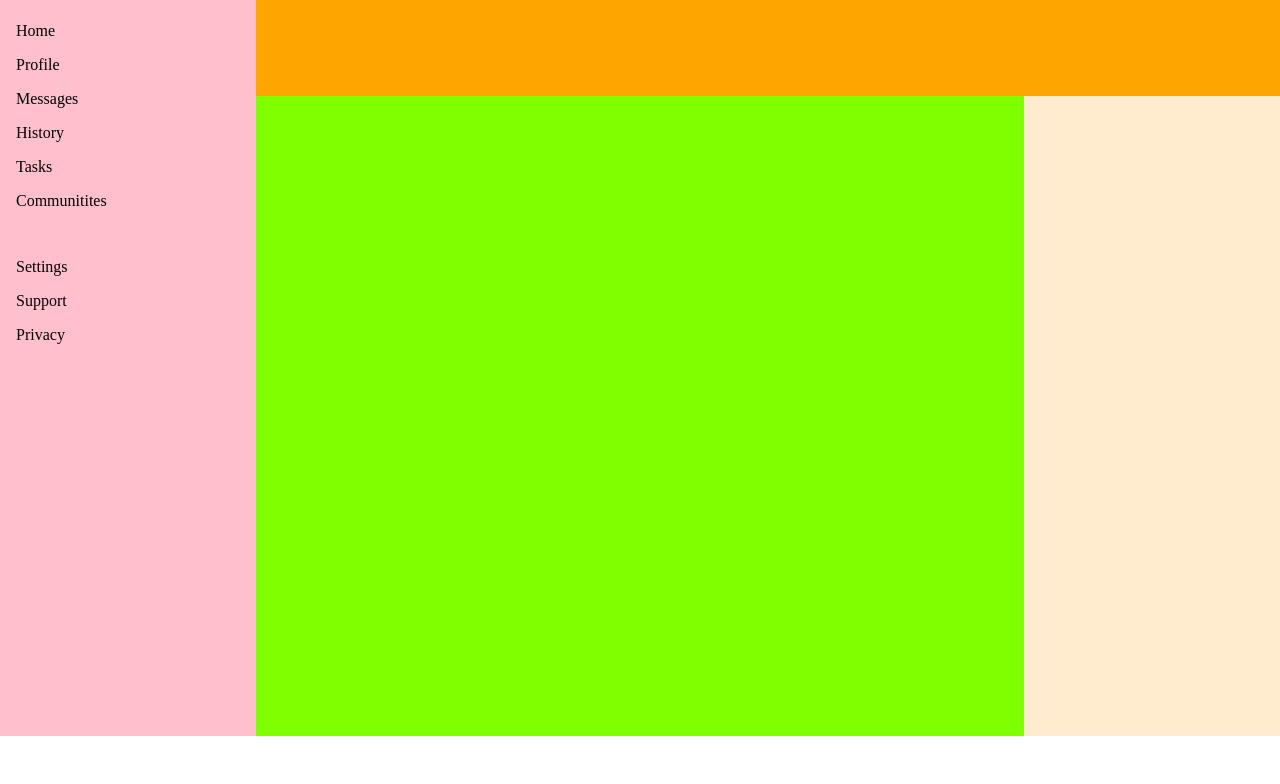
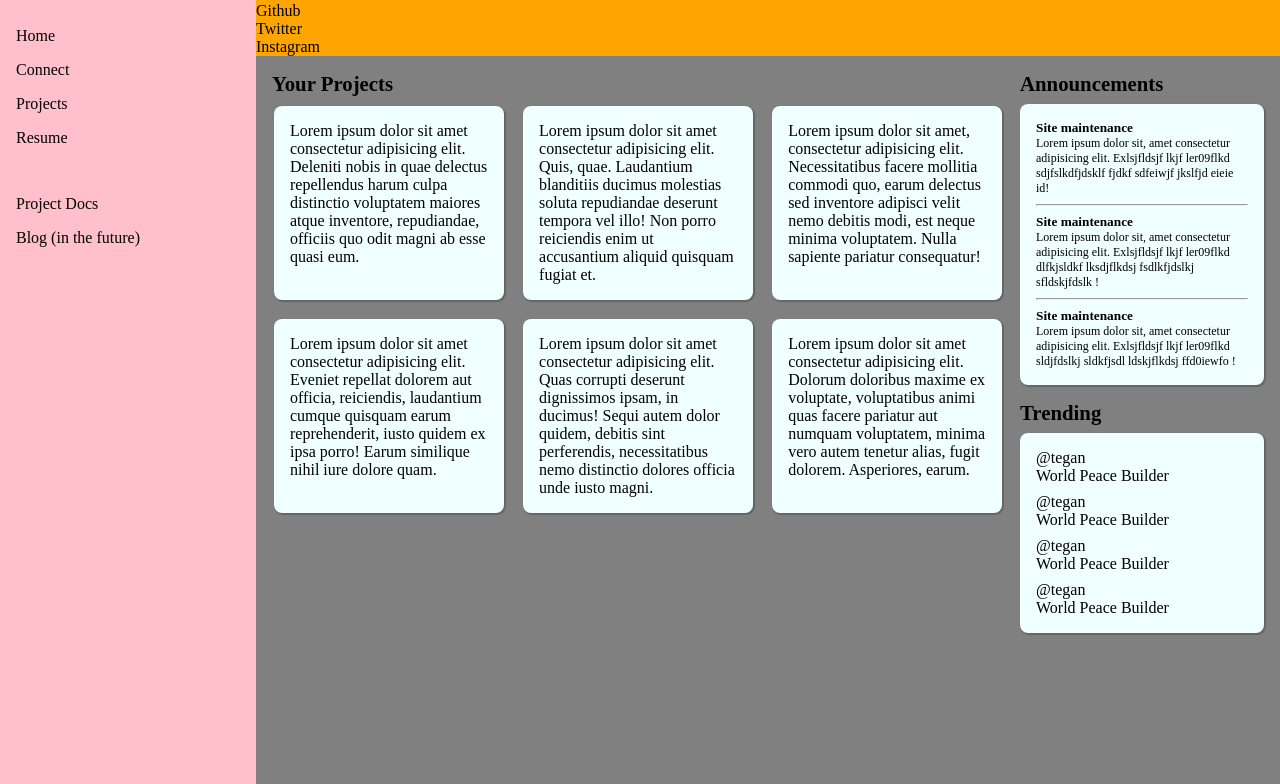
Before and after one commit to fullmoonemptysun/Dashboard, a plain HTML site: page index.html in a window 1280 px wide. Shown: the part 64-848 px from the top of the page. Before the commit the page ends 800 px from the top, so only its background shows below. Drawn offline with Linux system fonts and the light colour scheme.

Commit message:
Add project cards, Side content cards, set up relative font sizing, add clock

```diff
--- a/index.html
+++ b/index.html
@@ -14,19 +14,17 @@
                 <div class="list-block">
                 <ul class="flex">
                     <li>Home</li>
-                    <li>Profile</li>
-                    <li>Messages</li>
-                    <li>History</li>
-                    <li>Tasks</li>
-                    <li>Communitites</li>
+                    <li>Connect</li>
+                    <li>Projects</li>
+                    <li>Resume</li>
                 </ul>
                 </div>
 
                 <div class="list-block">
                     <ul class="flex">
-                        <li>Settings</li>
-                        <li>Support</li>
-                        <li>Privacy</li>
+                        <li>Project Docs</li>
+                        <li>Blog (in the future)</li>
+
 
                     </ul>
                 </div>
@@ -34,18 +32,84 @@
             <div class="content">
                 <div class="header">
                     <div class="header-upper">
-
+                        <div class="time">
+                            <iframe src="https://free.timeanddate.com/clock/i9kzayhn/n197/tct/pct/ftb/tt0/tw0/tm3/td2/th1/ta1/tb2" frameborder="0" width="165" height="18" allowtransparency="true"></iframe>
+                        </div>
                     </div>
 
                     <div class="header-lower">
-
+                        <div>Linkedin</div>
+                        <div>Github</div>
+                        <div>Twitter</div>
+                        <div>Instagram</div>
                     </div>
 
                 </div>
 
                 <div class="main">
-                    <div class="projects"></div>
-                    <div class="side-content"></div>
+                    <div class="projects">
+                        <h4>Your Projects</h4>
+
+                        <div class="project-container">
+                            <div class="project-card">Lorem ipsum dolor sit amet consectetur adipisicing elit. Deleniti nobis in quae delectus repellendus harum culpa distinctio voluptatem maiores atque inventore, repudiandae, officiis quo odit magni ab esse quasi eum.</div>
+                            <div class="project-card">Lorem ipsum dolor sit amet consectetur adipisicing elit. Quis, quae. Laudantium blanditiis ducimus molestias soluta repudiandae deserunt tempora vel illo! Non porro reiciendis enim ut accusantium aliquid quisquam fugiat et.</div>
+                            <div class="project-card">Lorem ipsum dolor sit amet, consectetur adipisicing elit. Necessitatibus facere mollitia commodi quo, earum delectus sed inventore adipisci velit nemo debitis modi, est neque minima voluptatem. Nulla sapiente pariatur consequatur!</div>
+                            <div class="project-card">Lorem ipsum dolor sit amet consectetur adipisicing elit. Eveniet repellat dolorem aut officia, reiciendis, laudantium cumque quisquam earum reprehenderit, iusto quidem ex ipsa porro! Earum similique nihil iure dolore quam.</div>
+                            <div class="project-card">Lorem ipsum dolor sit amet consectetur adipisicing elit. Quas corrupti deserunt dignissimos ipsam, in ducimus! Sequi autem dolor quidem, debitis sint perferendis, necessitatibus nemo distinctio dolores officia unde iusto magni.</div>
+                            <div class="project-card">Lorem ipsum dolor sit amet consectetur adipisicing elit. Dolorum doloribus maxime ex voluptate, voluptatibus animi quas facere pariatur aut numquam voluptatem, minima vero autem tenetur alias, fugit dolorem. Asperiores, earum.</div>
+                        </div>
+                    </div>
+                    <div class="side-content flex">
+                        <div class="side-upper">
+                            <h4>Announcements</h4>
+                            <div class="side-card flex">
+                                <div class="side-upper-content">
+                                    <h5>Site maintenance</h5>
+                                    <p>Lorem ipsum dolor sit, amet consectetur adipisicing elit. Exlsjfldsjf lkjf ler09flkd sdjfslkdfjdsklf fjdkf sdfeiwjf jkslfjd eieie id!</p>
+                                </div>
+                                <hr>
+                                <div class="side-upper-content">
+                                    <h5>Site maintenance</h5>
+                                    <p>Lorem ipsum dolor sit, amet consectetur adipisicing elit. Exlsjfldsjf lkjf ler09flkd dlfkjsldkf lksdjflkdsj fsdlkfjdslkj sfldskjfdslk !</p>
+                                </div>
+                                <hr>
+                                <div class="side-upper-content">
+                                    <h5>Site maintenance</h5>
+                                    <p>Lorem ipsum dolor sit, amet consectetur adipisicing elit. Exlsjfldsjf lkjf ler09flkd sldjfdslkj sldkfjsdl ldskjflkdsj ffd0iewfo !</p>
+                                </div>
+                            </div>
+
+
+                        </div>
+
+
+                        <div class="side-lower">
+                            <h4>Trending</h4>
+                            <div class="side-card flex">
+                                <div class="side-lower-content">
+                                    <span class="bolder">@tegan</span><br>
+                                    World Peace Builder
+                                </div>
+
+                                <div class="side-lower-content">
+                                    <span class="bolder">@tegan</span><br>
+                                    World Peace Builder
+                                </div>
+
+                                <div class="side-lower-content">
+                                    <span class="bolder">@tegan</span><br>
+                                    World Peace Builder
+                                </div>
+
+
+                                <div class="side-lower-content">
+                                    <span class="bolder">@tegan</span><br>
+                                    World Peace Builder
+                                </div>
+                            </div>
+                        </div>
+
+                    </div>
                 </div>
             </div>
         </div>
--- a/style.css
+++ b/style.css
@@ -4,9 +4,17 @@
 *{
     margin: 0;
     padding: 0;
-    --fs-1: 0.7rem;
-    --fs-2: 1rem;
+    --fs-0: 0.5rem;
+    --fs-1: 0.75rem;
+    --fs-2: 0.8rem;
+    --fs-3: 1rem;
+    --fs-4: 1.3rem;
+    --fs-5: 1.5rem;
 
+}
+
+.flex{
+    display: flex;
 }
 
 body{
@@ -17,6 +25,15 @@ body{
     display: grid;
     grid-template: 1fr/1fr 4fr;
     height: 100%;
+}
+
+h3{
+    font-size: var(--fs-5);
+}
+
+h4{
+    font-size: var(--fs-4);
+    margin-bottom: 0.5rem;
 }
 
 
@@ -53,27 +70,79 @@ body{
 
 
 
-.content{
-    background-color: grey;
-    display: grid;
-    grid-template: 1fr 4fr/1fr;
+/*Right most column ------------------------*/
+
+
+
+.side-content{
+
+    flex-direction: column;
+    gap: 1rem;
 }
 
 
 
+.side-card{
+    background-color: azure;
+    border-radius: 8px;
+    padding: 1rem;
+    flex-direction: column;
+    gap: 8px;
+    box-shadow: rgba(19, 19, 19, 0.251) 1px 1px 1px 1px;
+}
+
+.side-upper p{
+    font-size: var(--fs-1);
+
+}
+
+
+
+.content{
+    background-color: grey;
+    display: grid;
+    grid-template: 1fr 7fr/1fr;
+}
+
+
+
+
+/*main content block----------------*/
 .main{
     display: grid;
     grid-template: 1fr/3fr 1fr;
+    gap: 1rem;
+    padding: 1rem;
+    padding-bottom: 3rem;
 }
 
-.side-content{
-    background-color: blanchedalmond;
+
+
+
+/*Project section-------------------*/
+
+.project-container{
+    overflow: auto;
+    display: grid;
+    gap: 1.2rem;
+    padding: 2px;
+    grid-template-columns: repeat(auto-fill, minmax(220px, 0.5fr))
 }
 
-.projects{
-    background-color:chartreuse;
+.project-card{
+    background-color: azure;
+    border-radius: 8px;
+    padding: 1rem;
+    flex-direction: column;
+    gap: 8px;
+    box-shadow: rgba(19, 19, 19, 0.251) 1px 1px 1px 1px;
 }
 
-.flex{
-    display: flex;
+
+
+/*Header---------------------*/
+.time{
+    margin-left: auto;
+    height:1rem;
+    width: 12rem;
 }
```
